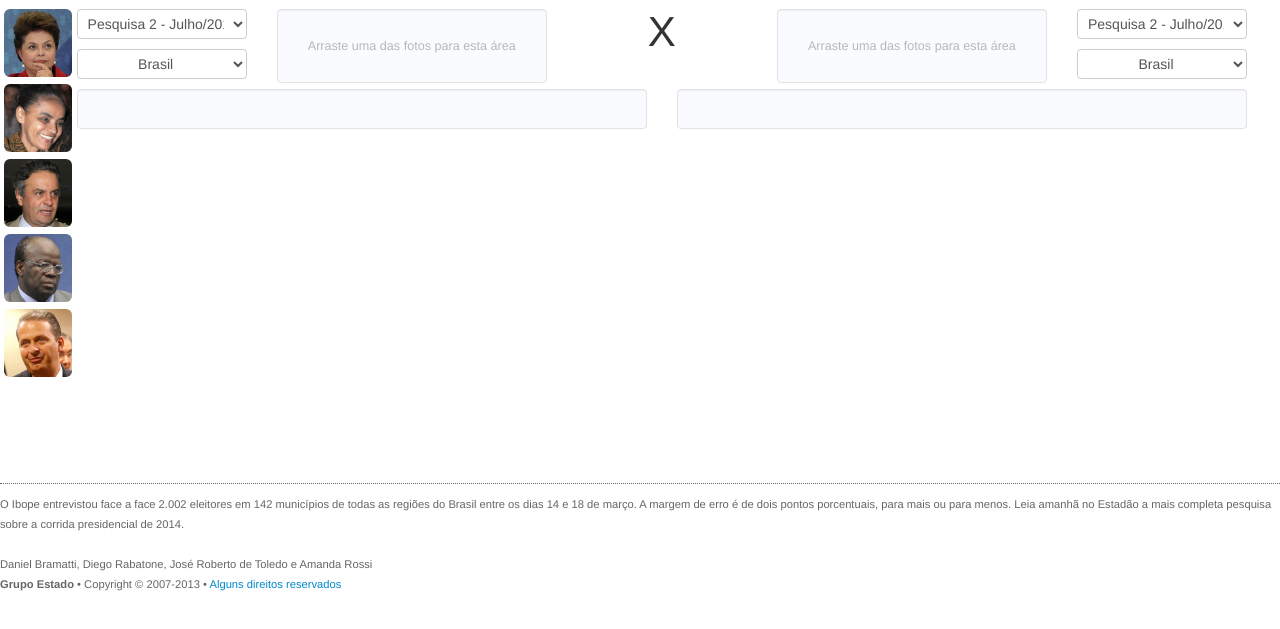
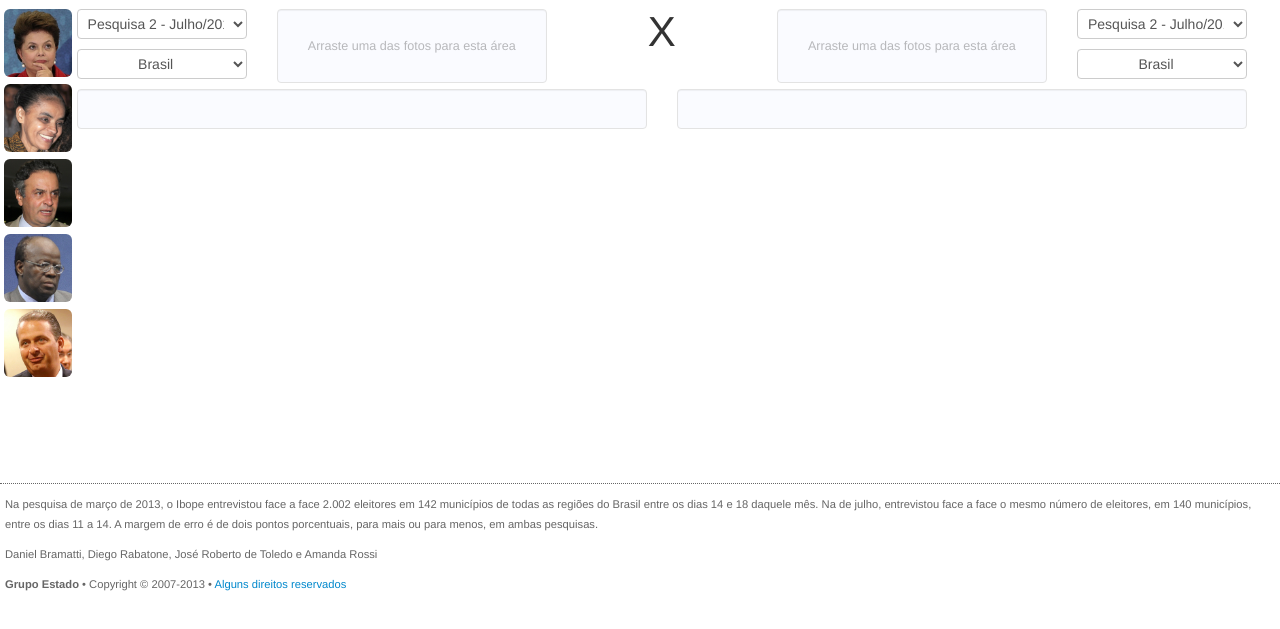
Before and after one commit to diraol/potencial, a plain HTML site: page index.html in a window 1280 px wide. Shown: the part 149-778 px from the top of the page. Drawn offline with nearby package versions, Linux system fonts and the light colour scheme.

Commit message:
Ajustando o texto do footer

```diff
--- a/css/estadao.dados.css
+++ b/css/estadao.dados.css
@@ -143,3 +143,6 @@ footer {
 	width: 100%;
 	float: none;
 }
+footer p {
+    padding-left: 5px;
+    padding-right: 5px;
--- a/index.html
+++ b/index.html
@@ -253,12 +253,9 @@
     </aside>
     <br/-->
     <footer>
-      O Ibope entrevistou face a face 2.002 eleitores em 142 municípios de todas as regiões do Brasil entre os dias 14 e 18 de março. A margem de erro é de dois pontos porcentuais, para mais ou para menos. Leia amanhã no Estadão a mais completa pesquisa sobre a corrida presidencial de 2014.<br/>
-        <br/>
-        Daniel Bramatti, Diego Rabatone, José Roberto de Toledo e Amanda Rossi
-        <br/>
-        <b>Grupo Estado</b> • Copyright © 2007-2013 • <a href="http://www.gnu.org/licenses/agpl-3.0.html">Alguns direitos reservados</a>
-        <p></p>
+        <p>Na pesquisa de março de 2013, o Ibope entrevistou face a face 2.002 eleitores em 142 municípios de todas as regiões do Brasil entre os dias 14 e 18 daquele mês. Na de julho, entrevistou face a face o mesmo número de eleitores, em 140 municípios, entre os dias 11 a 14. A margem de erro é de dois pontos porcentuais, para mais ou para menos, em ambas pesquisas.</p>
+        <p>Daniel Bramatti, Diego Rabatone, José Roberto de Toledo e Amanda Rossi</p>
+        <p><b>Grupo Estado</b> • Copyright © 2007-2013 • <a href="http://www.gnu.org/licenses/agpl-3.0.html">Alguns direitos reservados</a></p>
     </footer>
 
 
```
